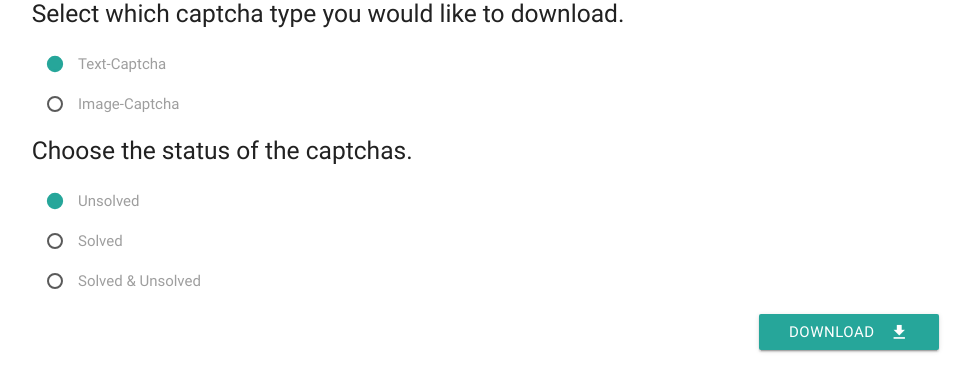
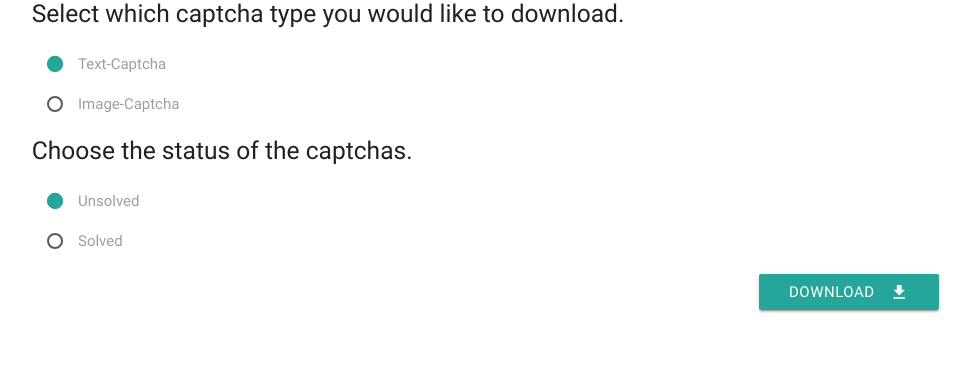
Before and after one commit to HPI-DeepLearning/CaptchaService, a Django app: page /download/ in a window 1280 px wide. Shown: the part 91-483 px from the top of the page, without its empty margins (149-1120 px from the left). Run offline with Django 3.2, Linux system fonts and the light colour scheme; the visitor is signed in with stand-in values (Sample User, id 1); parts of the project's set-up code (start-up, migrations or seed data) failed here and were passed over.

Commit message:
removed selection in download

```diff
--- a/server/api/templates/download.html
+++ b/server/api/templates/download.html
@@ -30,10 +30,6 @@
 					<input name="textsolution" type="radio" id="solved" value="solved" />
 					<label for="solved">Solved</label>
 				</p>
-				<p>
-					<input name="textsolution" type="radio" id="both" value="both" />
-					<label for="both">Solved & Unsolved</label>
-				</p>
 			</div>
 		</div>
 
```
